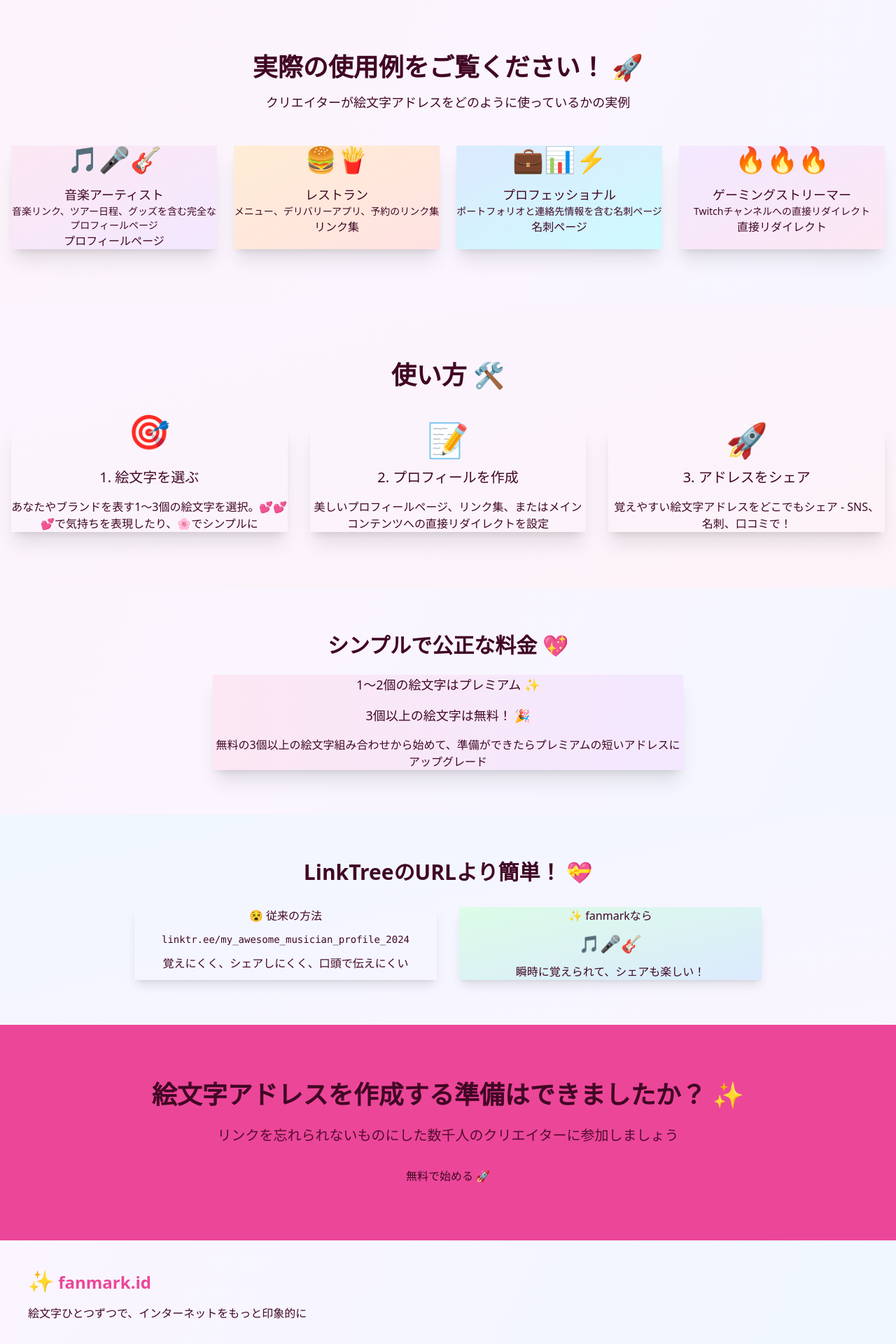
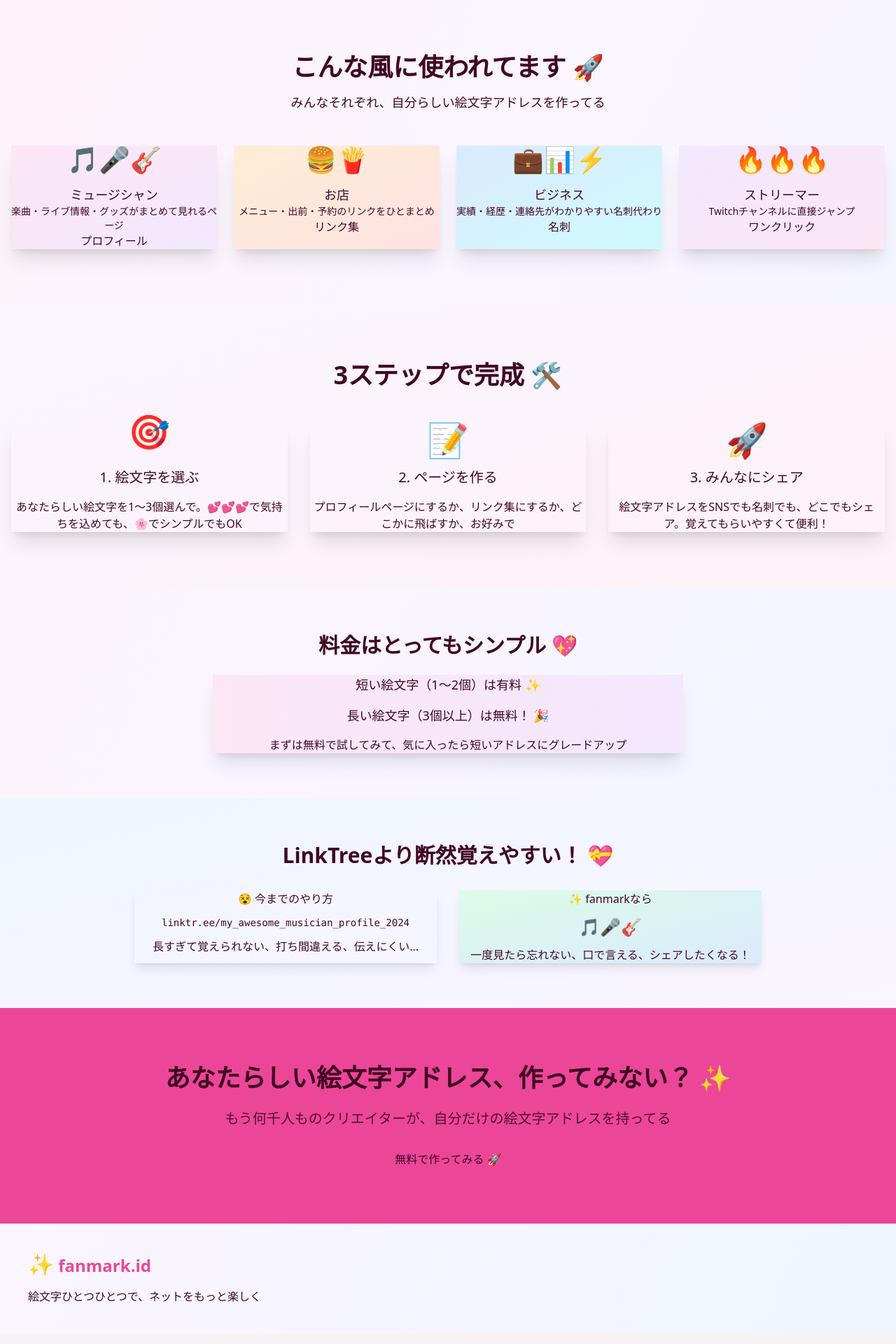
Before and after one commit to kanouk/fanmark-id, a React (Vite) app: page / in a window 1280 px wide. Shown: the part 700-2620 px from the top of the page at 70% size. Built offline with nearby package versions, Linux system fonts and the light colour scheme; the HTML template or start-up script is replaced by a standard one.

Commit message:
Refine landing page copy

```diff
--- a/src/pages/Index.tsx
+++ b/src/pages/Index.tsx
@@ -22,17 +22,17 @@ const Index = () => {
               <span className="text-8xl">✨</span>
             </div>
             <h1 className="text-6xl font-bold bg-gradient-to-r from-pink-500 via-purple-500 to-blue-500 bg-clip-text text-transparent mb-6">
-              絵文字で作る印象的なプロフィールアドレス！
+              絵文字だけで作る、あなただけのアドレス
             </h1>
             <p className="text-xl mb-8 text-base-content/80">
-              つまらないリンクを忘れられない絵文字の組み合わせに変えましょう。"musician-profile-link-123"ではなく🎵🎤🎸をシェアしませんか
+              長くて覚えにくいリンクはもうおしまい。🎵🎤🎸みたいに、一目で「あなた」ってわかるアドレスを作ろう
             </p>
             <div className="flex flex-wrap gap-4 justify-center mb-8">
               <button className="btn btn-primary btn-lg hover:scale-105 transition-transform">
-                始める ✨
+                さっそく作ってみる ✨
               </button>
               <button className="btn btn-outline btn-lg hover:scale-105 transition-transform">
-                例を見る 👀
+                みんなの使い方を見る 👀
               </button>
             </div>
           </div>
@@ -42,26 +42,26 @@ const Index = () => {
       {/* Examples Section */}
       <div className="py-20 bg-base-100">
         <div className="container mx-auto px-4">
-          <h2 className="text-4xl font-bold text-center mb-4">実際の使用例をご覧ください！ 🚀</h2>
+          <h2 className="text-4xl font-bold text-center mb-4">こんな風に使われてます 🚀</h2>
           <p className="text-center text-base-content/70 mb-12 text-lg">
-            クリエイターが絵文字アドレスをどのように使っているかの実例
+            みんなそれぞれ、自分らしい絵文字アドレスを作ってる
           </p>
 
           <div className="grid grid-cols-1 md:grid-cols-2 lg:grid-cols-4 gap-6">
             <div className="card bg-gradient-to-br from-pink-100 to-purple-100 shadow-xl hover:scale-105 transition-transform">
               <div className="card-body text-center">
                 <div className="text-4xl mb-4">🎵🎤🎸</div>
-                <h3 className="card-title justify-center text-lg">音楽アーティスト</h3>
-                <p className="text-sm text-base-content/70">音楽リンク、ツアー日程、グッズを含む完全なプロフィールページ</p>
-                <div className="badge badge-secondary">プロフィールページ</div>
+                <h3 className="card-title justify-center text-lg">ミュージシャン</h3>
+                <p className="text-sm text-base-content/70">楽曲・ライブ情報・グッズがまとめて見れるページ</p>
+                <div className="badge badge-secondary">プロフィール</div>
               </div>
             </div>
 
             <div className="card bg-gradient-to-br from-orange-100 to-red-100 shadow-xl hover:scale-105 transition-transform">
               <div className="card-body text-center">
                 <div className="text-4xl mb-4">🍔🍟</div>
-                <h3 className="card-title justify-center text-lg">レストラン</h3>
-                <p className="text-sm text-base-content/70">メニュー、デリバリーアプリ、予約のリンク集</p>
+                <h3 className="card-title justify-center text-lg">お店</h3>
+                <p className="text-sm text-base-content/70">メニュー・出前・予約のリンクをひとまとめ</p>
                 <div className="badge badge-accent">リンク集</div>
               </div>
             </div>
@@ -69,18 +69,18 @@ const Index = () => {
             <div className="card bg-gradient-to-br from-blue-100 to-cyan-100 shadow-xl hover:scale-105 transition-transform">
               <div className="card-body text-center">
                 <div className="text-4xl mb-4">💼📊⚡</div>
-                <h3 className="card-title justify-center text-lg">プロフェッショナル</h3>
-                <p className="text-sm text-base-content/70">ポートフォリオと連絡先情報を含む名刺ページ</p>
-                <div className="badge badge-info">名刺ページ</div>
+                <h3 className="card-title justify-center text-lg">ビジネス</h3>
+                <p className="text-sm text-base-content/70">実績・経歴・連絡先がわかりやすい名刺代わり</p>
+                <div className="badge badge-info">名刺</div>
               </div>
             </div>
 
             <div className="card bg-gradient-to-br from-purple-100 to-pink-100 shadow-xl hover:scale-105 transition-transform">
               <div className="card-body text-center">
                 <div className="text-4xl mb-4">🔥🔥🔥</div>
-                <h3 className="card-title justify-center text-lg">ゲーミングストリーマー</h3>
-                <p className="text-sm text-base-content/70">Twitchチャンネルへの直接リダイレクト</p>
-                <div className="badge badge-error">直接リダイレクト</div>
+                <h3 className="card-title justify-center text-lg">ストリーマー</h3>
+                <p className="text-sm text-base-content/70">Twitchチャンネルに直接ジャンプ</p>
+                <div className="badge badge-error">ワンクリック</div>
               </div>
             </div>
           </div>
@@ -90,7 +90,7 @@ const Index = () => {
       {/* How It Works */}
       <div className="py-20 bg-gradient-to-br from-purple-50 to-pink-50">
         <div className="container mx-auto px-4">
-          <h2 className="text-4xl font-bold text-center mb-12">使い方 🛠️</h2>
+          <h2 className="text-4xl font-bold text-center mb-12">3ステップで完成 🛠️</h2>
 
           <div className="grid grid-cols-1 md:grid-cols-3 gap-8">
             <div className="card bg-base-100 shadow-xl">
@@ -98,7 +98,7 @@ const Index = () => {
                 <div className="text-5xl mb-4 animate-bounce-soft">🎯</div>
                 <h3 className="card-title justify-center text-xl mb-4">1. 絵文字を選ぶ</h3>
                 <p className="text-base-content/70">
-                  あなたやブランドを表す1〜3個の絵文字を選択。💕💕💕で気持ちを表現したり、🌸でシンプルに
+                  あなたらしい絵文字を1〜3個選んで。💕💕💕で気持ちを込めても、🌸でシンプルでもOK
                 </p>
               </div>
             </div>
@@ -106,9 +106,9 @@ const Index = () => {
             <div className="card bg-base-100 shadow-xl">
               <div className="card-body text-center">
                 <div className="text-5xl mb-4 animate-pulse-slow">📝</div>
-                <h3 className="card-title justify-center text-xl mb-4">2. プロフィールを作成</h3>
+                <h3 className="card-title justify-center text-xl mb-4">2. ページを作る</h3>
                 <p className="text-base-content/70">
-                  美しいプロフィールページ、リンク集、またはメインコンテンツへの直接リダイレクトを設定
+                  プロフィールページにするか、リンク集にするか、どこかに飛ばすか、お好みで
                 </p>
               </div>
             </div>
@@ -116,9 +116,9 @@ const Index = () => {
             <div className="card bg-base-100 shadow-xl">
               <div className="card-body text-center">
                 <div className="text-5xl mb-4 animate-float">🚀</div>
-                <h3 className="card-title justify-center text-xl mb-4">3. アドレスをシェア</h3>
+                <h3 className="card-title justify-center text-xl mb-4">3. みんなにシェア</h3>
                 <p className="text-base-content/70">
-                  覚えやすい絵文字アドレスをどこでもシェア - SNS、名刺、口コミで！
+                  絵文字アドレスをSNSでも名刺でも、どこでもシェア。覚えてもらいやすくて便利！
                 </p>
               </div>
             </div>
@@ -130,17 +130,17 @@ const Index = () => {
       <div className="py-16 bg-base-100">
         <div className="container mx-auto px-4 text-center">
           <div className="max-w-2xl mx-auto">
-            <h2 className="text-3xl font-bold mb-6">シンプルで公正な料金 💖</h2>
+            <h2 className="text-3xl font-bold mb-6">料金はとってもシンプル 💖</h2>
             <div className="card bg-gradient-to-r from-pink-100 to-purple-100 shadow-xl">
               <div className="card-body">
                 <p className="text-lg mb-4">
-                  <span className="badge badge-primary badge-lg">1〜2個の絵文字はプレミアム ✨</span>
+                  <span className="badge badge-primary badge-lg">短い絵文字（1〜2個）は有料 ✨</span>
                 </p>
                 <p className="text-lg mb-4">
-                  <span className="badge badge-secondary badge-lg">3個以上の絵文字は無料！ 🎉</span>
+                  <span className="badge badge-secondary badge-lg">長い絵文字（3個以上）は無料！ 🎉</span>
                 </p>
                 <p className="text-base-content/70">
-                  無料の3個以上の絵文字組み合わせから始めて、準備ができたらプレミアムの短いアドレスにアップグレード
+                  まずは無料で試してみて、気に入ったら短いアドレスにグレードアップ
                 </p>
               </div>
             </div>
@@ -151,15 +151,15 @@ const Index = () => {
       {/* Comparison */}
       <div className="py-16 bg-gradient-to-br from-blue-50 to-purple-50">
         <div className="container mx-auto px-4 text-center">
-          <h2 className="text-3xl font-bold mb-8">LinkTreeのURLより簡単！ 💝</h2>
+          <h2 className="text-3xl font-bold mb-8">LinkTreeより断然覚えやすい！ 💝</h2>
           <div className="grid grid-cols-1 md:grid-cols-2 gap-8 max-w-4xl mx-auto">
             <div className="card bg-base-100 shadow-lg">
               <div className="card-body">
-                <h3 className="card-title text-error justify-center">😵 従来の方法</h3>
+                <h3 className="card-title text-error justify-center">😵 今までのやり方</h3>
                 <p className="text-sm font-mono bg-base-200 p-3 rounded">
                   linktr.ee/my_awesome_musician_profile_2024
                 </p>
-                <p className="text-base-content/70">覚えにくく、シェアしにくく、口頭で伝えにくい</p>
+                <p className="text-base-content/70">長すぎて覚えられない、打ち間違える、伝えにくい...</p>
               </div>
             </div>
 
@@ -167,7 +167,7 @@ const Index = () => {
               <div className="card-body">
                 <h3 className="card-title text-success justify-center">✨ fanmarkなら</h3>
                 <p className="text-2xl p-3">🎵🎤🎸</p>
-                <p className="text-base-content/70">瞬時に覚えられて、シェアも楽しい！</p>
+                <p className="text-base-content/70">一度見たら忘れない、口で言える、シェアしたくなる！</p>
               </div>
             </div>
           </div>
@@ -177,12 +177,12 @@ const Index = () => {
       {/* CTA */}
       <div className="py-20 bg-primary text-primary-content">
         <div className="container mx-auto px-4 text-center">
-          <h2 className="text-4xl font-bold mb-6">絵文字アドレスを作成する準備はできましたか？ ✨</h2>
+          <h2 className="text-4xl font-bold mb-6">あなたらしい絵文字アドレス、作ってみない？ ✨</h2>
           <p className="text-xl mb-8 opacity-90">
-            リンクを忘れられないものにした数千人のクリエイターに参加しましょう
+            もう何千人ものクリエイターが、自分だけの絵文字アドレスを持ってる
           </p>
           <button className="btn btn-secondary btn-lg hover:scale-105 transition-transform">
-            無料で始める 🚀
+            無料で作ってみる 🚀
           </button>
         </div>
       </div>
@@ -193,7 +193,7 @@ const Index = () => {
           <div className="text-2xl font-bold text-primary mb-4">
             <span className="text-3xl">✨</span> fanmark.id
           </div>
-          <p className="text-base-content/70">絵文字ひとつずつで、インターネットをもっと印象的に</p>
+          <p className="text-base-content/70">絵文字ひとつひとつで、ネットをもっと楽しく</p>
         </div>
       </footer>
     </div>
```
